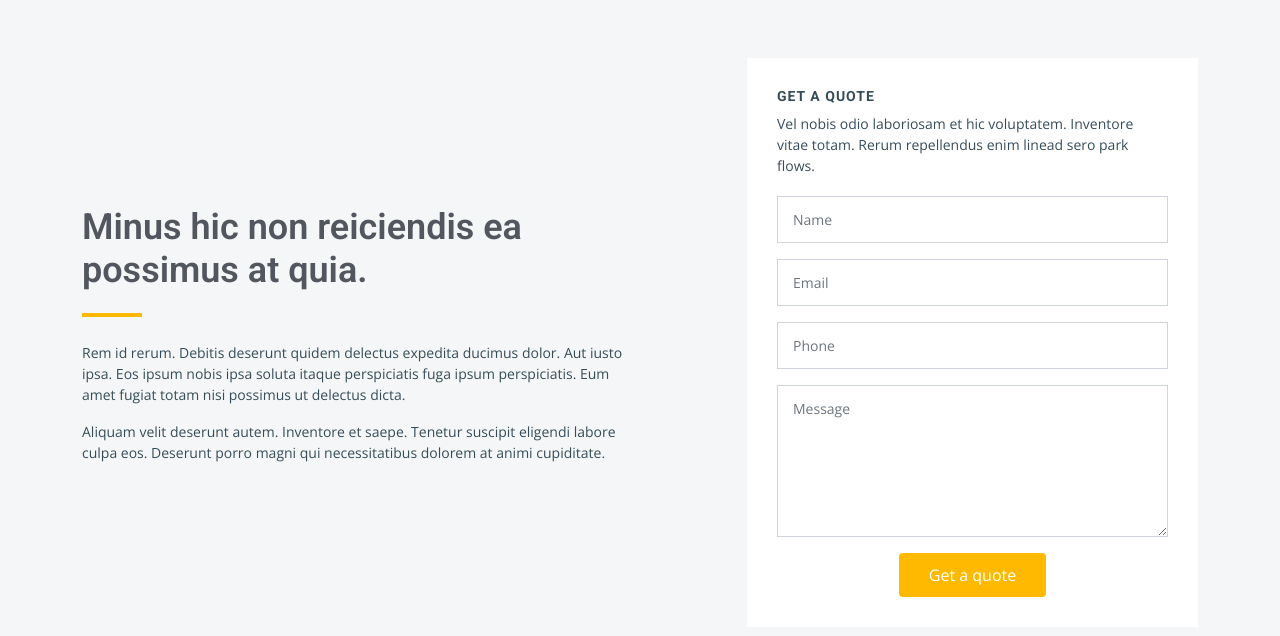
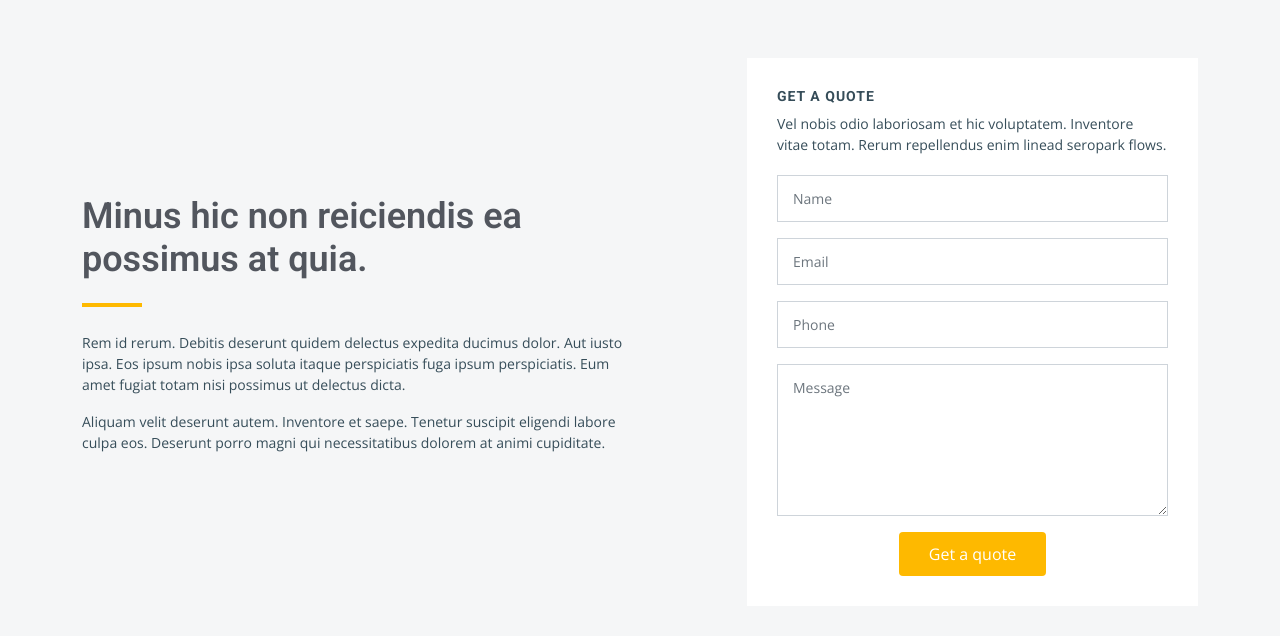
Before and after one commit to sonjapple/jhgbotha, a plain HTML site: page index.html in a window 1280 px wide. Shown: the part 822-1458 px from the top of the page. Drawn offline with nearby package versions, Linux system fonts and the light colour scheme.

```diff
--- a/index.html
+++ b/index.html
@@ -126,8 +126,7 @@
         <div class="col-lg-5" data-aos="fade">
           <form action="forms/quote.php" method="post" class="php-email-form">
             <h3>Get a quote</h3>
-            <p>Vel nobis odio laboriosam et hic voluptatem. Inventore vitae totam. Rerum repellendus enim linead sero
-              park flows.</p>
+            <p>Vel nobis odio laboriosam et hic voluptatem. Inventore vitae totam. Rerum repellendus enim linead seropark flows.</p>
             <div class="row gy-3">
 
               <div class="col-md-12">
```
Also changed, not shown: assets/img/about.jpg (deleted), assets/img/alt-services-2.jpg (deleted), assets/img/alt-services.jpg, assets/img/hero-carousel/albert-hyseni-iQAF4A0To1g-unsplash (2.jpg (added), assets/img/hero-carousel/hero-carousel-1.jpg, assets/img/hero-carousel/hero-carousel-2.jpg, assets/img/hero-carousel/hero-carousel-3.jpg, assets/img/hero-carousel/hero-carousel-4.jpg, assets/img/hero-carousel/hero-carousel-5.jpg, assets/img/hero-carousel/omid-roshan-0Q5s7hXe9Eg-unsplash.jpg (added), assets/img/hero-carousel/omid-roshan-Evss0Whf5OI-unsplash (1).jpg (added), assets/img/services.jpg.
